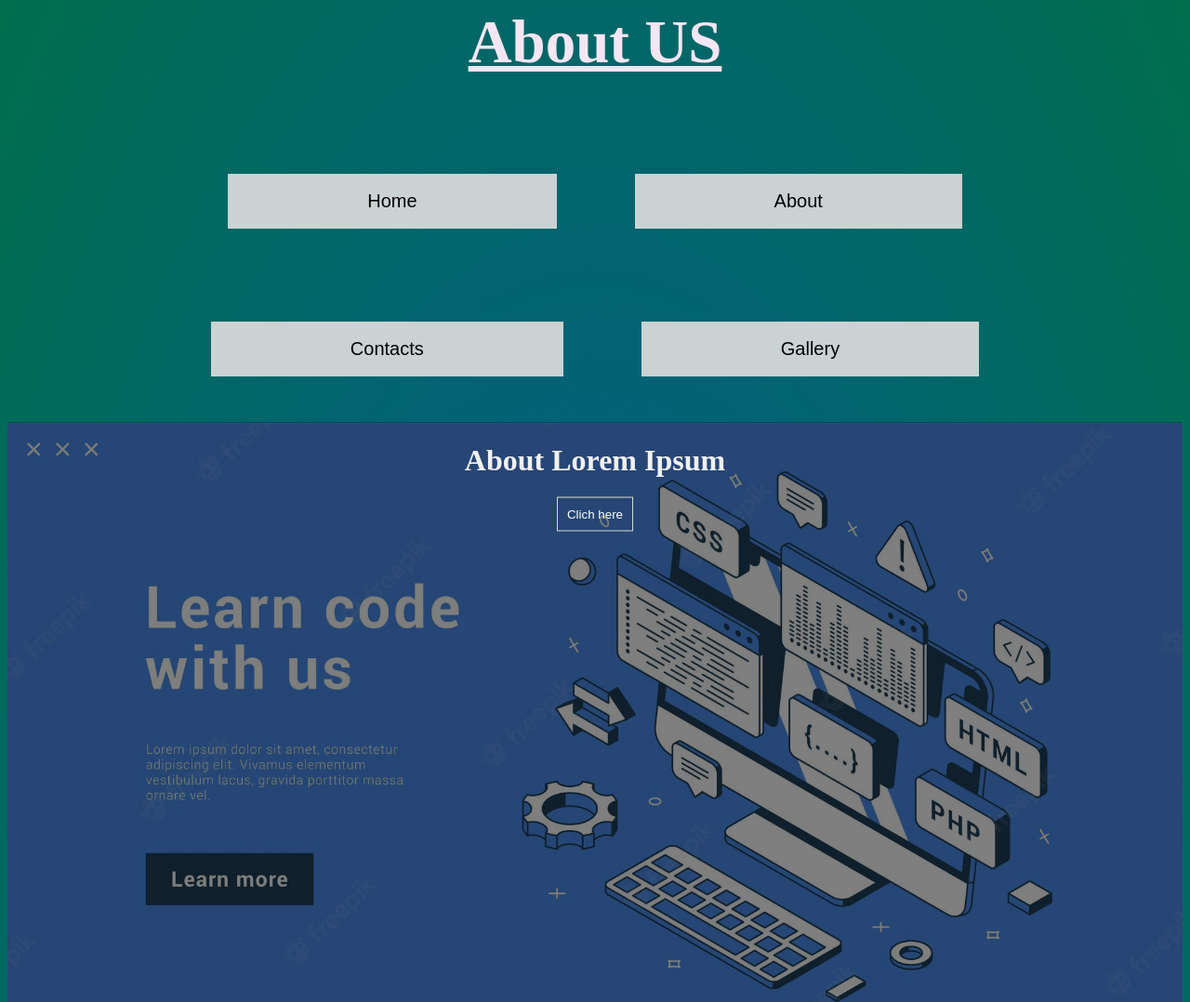
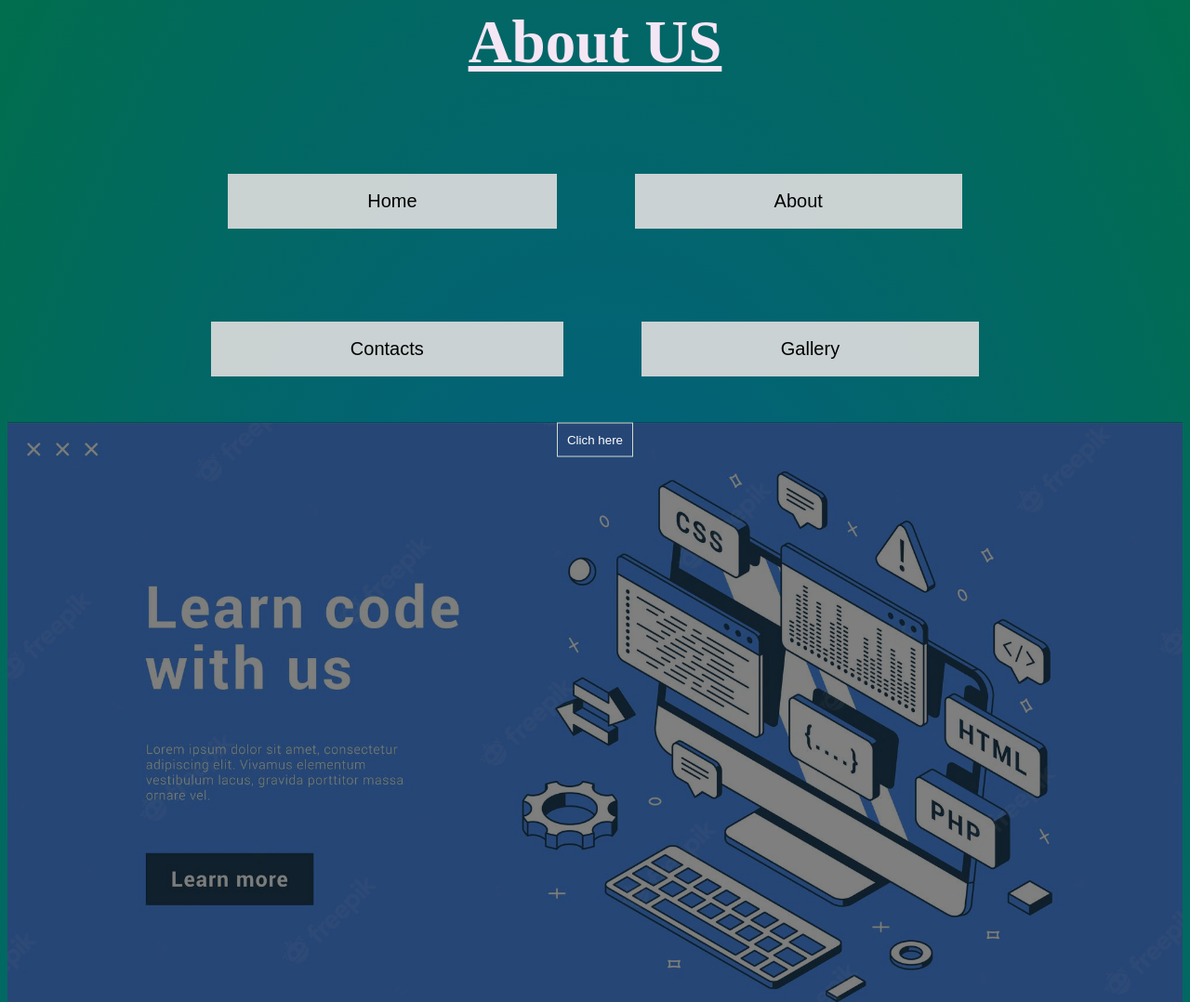
Before and after one commit to ajnasulqubra/Html, a plain HTML site: page about.html in a window 1280 px wide. Shown: the top 1078 px of the page at 93% size. Drawn offline with Linux system fonts and the light colour scheme.

Commit message:
Update about.html

```diff
--- a/about.html
+++ b/about.html
@@ -20,9 +20,7 @@
     <div class="about">
         <img src="about.webp" alt="About">
         <div class="centered">
-            <center>
-                <h1 class="bheading">About Lorem Ipsum</h1>
-            </center>
+
             <a href="#body"><button>Clich here</button></a>
         </div>
 
```
